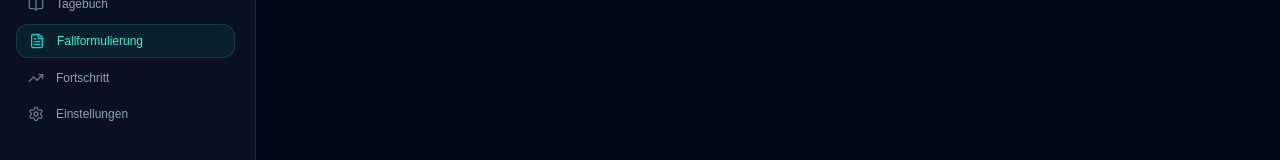
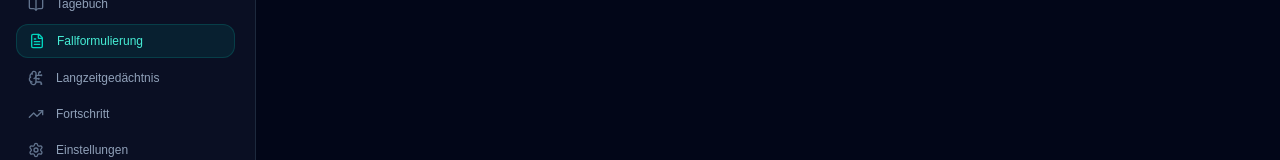
Before and after one commit to jeancecilia/meine_kvt, a Next.js app: page /formulation in a window 1280 px wide. Shown: the part 402-562 px from the top of the page. Built offline with nearby package versions, Linux system fonts and the light colour scheme; no server answers; the database is empty.

Commit message:
Add long-term memory to app navigation

```diff
--- a/components/navigation/sidebar.tsx
+++ b/components/navigation/sidebar.tsx
@@ -17,6 +17,7 @@ import {
   Sparkles,
   Target,
   Users,
+  BrainCircuit,
 } from 'lucide-react';
 
 const navItems = [
@@ -30,6 +31,7 @@ const navItems = [
   { label: 'Werte', href: '/values', icon: Compass },
   { label: 'Tagebuch', href: '/journal', icon: BookOpen },
   { label: 'Fallformulierung', href: '/formulation', icon: FileText },
+  { label: 'Langzeitgedächtnis', href: '/memory', icon: BrainCircuit },
   { label: 'Fortschritt', href: '/progress', icon: TrendingUp },
   { label: 'Einstellungen', href: '/settings', icon: Settings },
 ];
```
